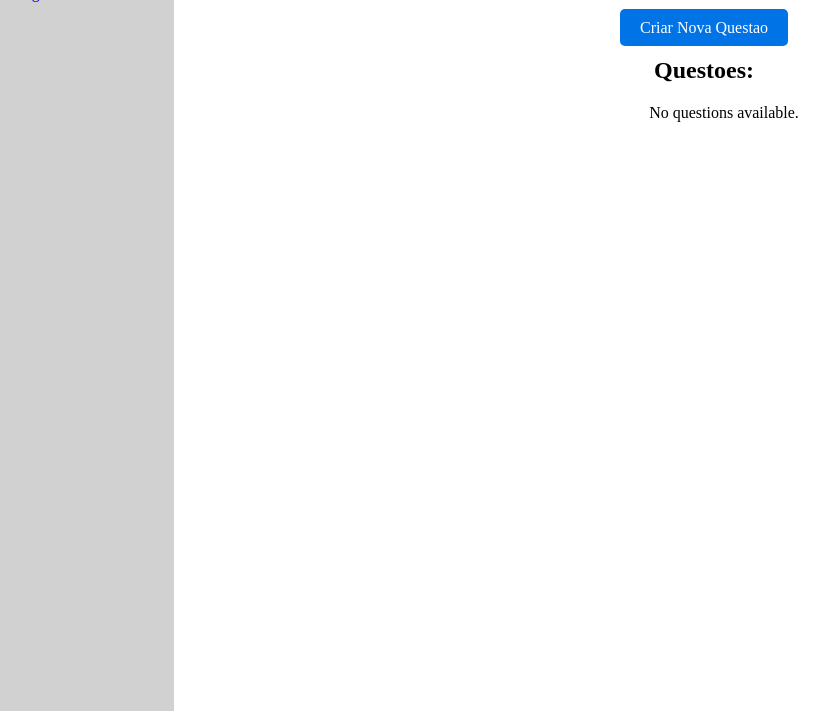
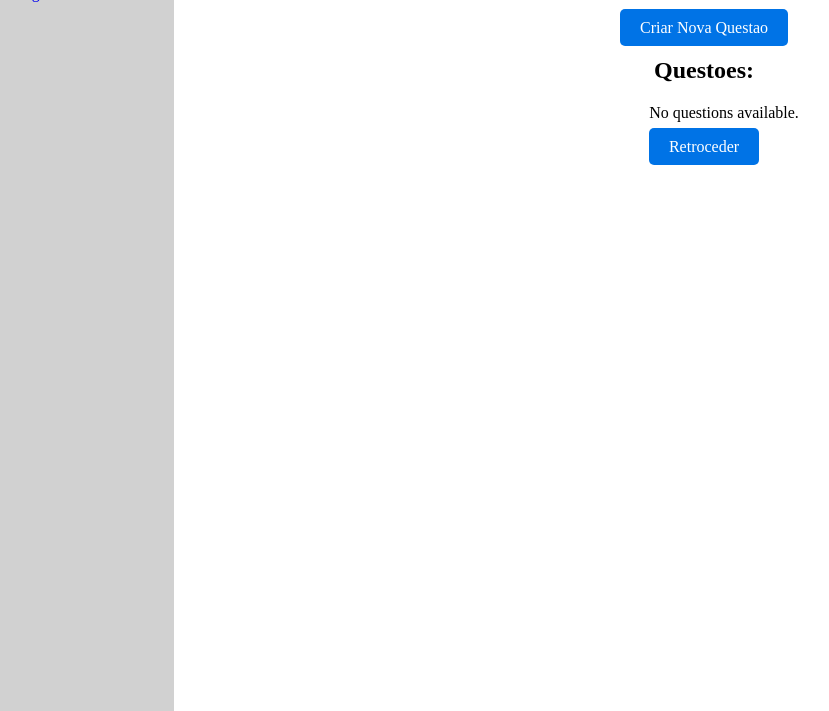
Before and after one commit to maisafari/Development-for-the-Internet-and-Mobile-Applications, a Django app: template siteiscte/votacao/templates/votacao/index.html in a window 1280 px wide. Shown: the part 208-919 px from the top of the page, without its empty margins (46-875 px from the left). Run offline with Django 3.2, Linux system fonts and the light colour scheme; the template is opened without the code that fills it, so the values that code supplies are empty.

Commit message:
minor changes

```diff
--- a/siteiscte/votacao/templates/votacao/index.html
+++ b/siteiscte/votacao/templates/votacao/index.html
@@ -24,5 +24,6 @@
             <li>No questions available.</li>
         {% endfor %}
     </ul>
+    <a href="{% url 'votacao:index' %}" class="btn">Retroceder</a>
 
 {% endblock %}
```
